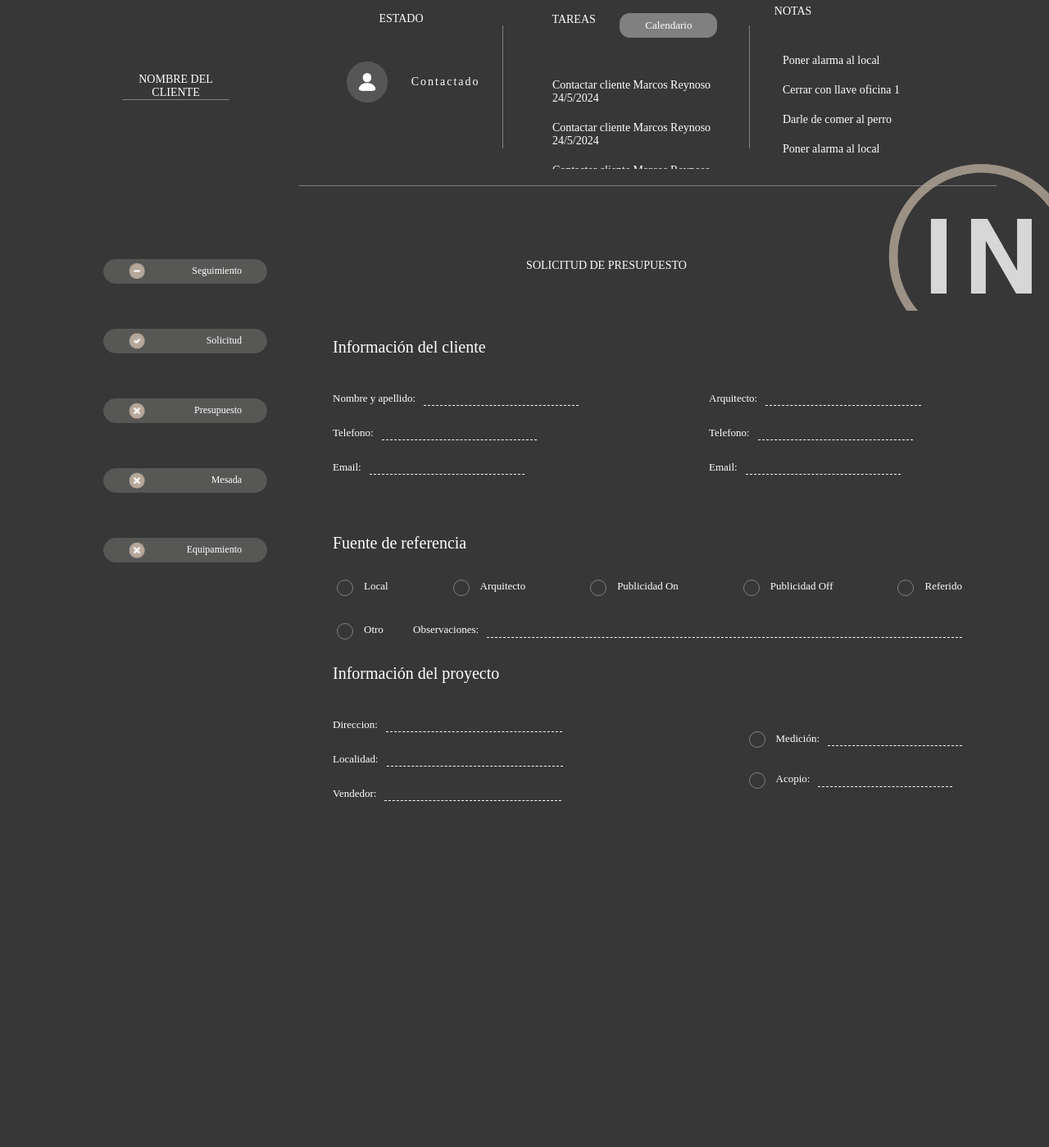
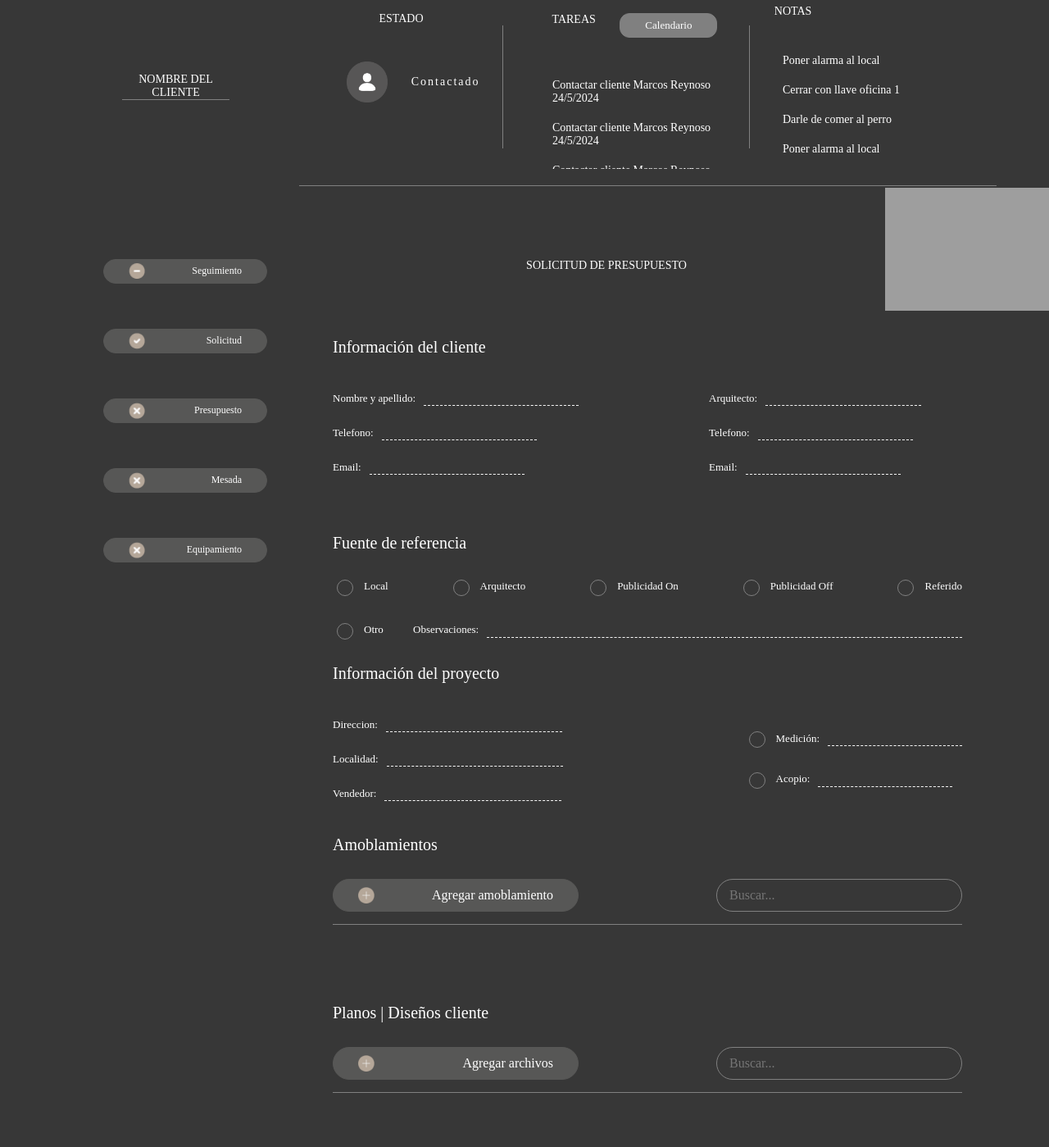
Before and after one commit to ezeevidal/sistema, a PHP site: page /pages/balunekcl.html in a window 1280 px wide. Shown: the part 421-1820 px from the top of the page at 82% size. Before the commit the page ends 1557 px from the top, so only its background shows below. Run offline with PHP 8.4, Linux system fonts and the light colour scheme; some libraries are stand-ins or nearby versions; grey boxes are pictures that could not be loaded.

Commit message:
clientes balunek

```diff
--- a/pages/balunekcl.html
+++ b/pages/balunekcl.html
@@ -5,6 +5,7 @@
   <meta charset="UTF-8" />
   <link rel="stylesheet" href="../style/balunekcl.css" />
   <link rel="shortcut icon" href="../Assets/icono.png" type="image/x-icon" />
+<link rel="stylesheet" href="https://cdn.jsdelivr.net/npm/datepicker/dist/datepicker.min.css">
   <meta name="viewport" content="width=device-width, initial-scale=1.0" />
   <title>Escritorio</title>
 </head>
@@ -230,10 +231,230 @@
             </div>
           </div>
         </div>
+
+
+        <!--Seccion Amoblamientos-->
+
+        <div class="div54">
+          <span>Amoblamientos</span>
+        </div>
+        <div class="div57">
+          <button id="open-popup-btn"><img src="../Assets/Recurso 21.png" alt="">Agregar amoblamiento</button>
+          <input type="search" placeholder="Buscar...">
+        </div>
+        <!-- Popup -->
+        <div id="popup" class="popup">
+          <div class="popup-content">
+            <span id="close-popup" class="close-btn">&times;</span>
+            <span style="font-size: large;"><strong>Elegí tu amoblamiento</strong></span>
+            <ul class="popup-list">
+              <li>Cocina</li>
+              <li>Lavadero</li>
+              <li>Vestidor Principal</li>
+              <li>Placard Bauti</li>
+            </ul>
+          </div>
+        </div>
+        <!-- Lista de elementos seleccionados -->
+        <div class="div58">
+          <ul id="selected-list" class="selected-list">
+            <!-- Aquí se agregarán los elementos seleccionados -->
+          </ul>
+        </div>
+
+        <!--Fin seccion Amoblamientos-->
+
+
+
+        <!-- Seccion archivos -->
+        <div class="div54">
+          <span>Planos | Diseños cliente</span>
+        </div>
+        <div class="div57">
+          <button id="open-popup-btn-archivos"><img src="../Assets/Recurso 21.png" alt="">Agregar archivos</button>
+          <input type="search" placeholder="Buscar...">
+        </div>
+        <!-- Popup -->
+        <div id="popup-archivos" class="popup">
+          <div class="popup-content">
+            <span id="close-popup-archivos" class="close-btn">&times;</span>
+            <span style="font-size: large;"><strong>Agregar archivos</strong></span>
+            <input type="file" id="file-input" multiple>
+            <button id="add-files-btn">Agregar archivos</button>
+          </div>
+        </div>
+        <!-- Lista de archivos seleccionados -->
+        <div class="div58">
+          <ul id="selected-files-list" class="selected-list">
+            <!-- Aquí se agregarán los archivos seleccionados -->
+          </ul>
+        </div>
+        <!-- Fin seccion archivos -->
+
+
+
+
+
+
+
+        <!--Calendario de recordatorios-->
+
+
+        <!--Fin calendario de recordatorios-->
+
+
+
+
+
       </div>
     </div>
   </div>
   </div>
+
+
+
+
+  <script>
+
+//Calendario de recordatorio!
+
+
+
+
+
+
+
+
+
+
+
+
+
+
+//Popup amoblamientos
+    // Mostrar popup
+    document.getElementById('open-popup-btn').addEventListener('click', function () {
+      document.getElementById('popup').style.display = 'flex';
+    });
+
+    // Cerrar popup
+    document.getElementById('close-popup').addEventListener('click', function () {
+      document.getElementById('popup').style.display = 'none';
+    });
+
+    // Agregar elementos al hacer clic en ellos en el popup
+    document.querySelectorAll('.popup-list li').forEach(function (item) {
+      item.addEventListener('click', function () {
+        // Crear un nuevo elemento de lista
+        var newItem = document.createElement('li');
+        newItem.classList.add('selected-list-item');
+        newItem.textContent = this.textContent;
+
+        // Crear ícono de basura
+        var trashIcon = document.createElement('span');
+        trashIcon.classList.add('trash-icon');
+        trashIcon.innerHTML = '🗑'; // Usa un ícono real o una imagen si es necesario
+        trashIcon.addEventListener('click', function () {
+          newItem.remove();
+        });
+
+        // Agregar el texto y el ícono de basura al nuevo elemento
+        newItem.appendChild(trashIcon);
+
+        // Agregar el nuevo elemento a la lista de seleccionados
+        document.getElementById('selected-list').appendChild(newItem);
+
+        // Cerrar el popup
+        document.getElementById('popup').style.display = 'none';
+      });
+    });
+
+
+
+
+
+
+
+
+
+
+
+//Popup de archivos!
+
+// Mostrar popup de archivos
+document.getElementById('open-popup-btn-archivos').addEventListener('click', function () {
+  document.getElementById('popup-archivos').style.display = 'flex';
+});
+
+// Cerrar popup de archivos
+document.getElementById('close-popup-archivos').addEventListener('click', function () {
+  document.getElementById('popup-archivos').style.display = 'none';
+});
+
+// Agregar archivos al hacer clic en el botón
+document.getElementById('add-files-btn').addEventListener('click', function () {
+  var fileInput = document.getElementById('file-input');
+  var files = fileInput.files;
+
+  // Iterar sobre los archivos seleccionados
+  for (var i = 0; i < files.length; i++) {
+    var file = files[i];
+
+    // Crear un nuevo elemento de lista para cada archivo
+    var newItem = document.createElement('li');
+    newItem.classList.add('selected-list-item');
+    newItem.textContent = file.name;
+
+    // Crear el botón de acción para descargar el archivo
+    var downloadButton = document.createElement('img');
+    downloadButton.src = '../assets/descarga.png'; // Ruta de la imagen de descarga
+    downloadButton.alt = 'Descargar'; // Texto alternativo para la imagen de descarga
+    downloadButton.classList.add('action-button');
+
+    // Establecer el tamaño del botón de descarga
+    downloadButton.style.width = '20px'; // Ajusta el ancho según sea necesario
+    downloadButton.style.height = '20px'; // Ajusta la altura según sea necesario
+
+    // Añadir evento para descargar el archivo
+    (function (file) {
+      downloadButton.addEventListener('click', function () {
+        var downloadLink = document.createElement('a');
+        downloadLink.href = URL.createObjectURL(file);
+        downloadLink.download = file.name;
+        downloadLink.click();
+      });
+    })(file);
+
+    // Crear el botón de acción para eliminar el archivo
+    var trashIcon = document.createElement('img');
+    trashIcon.src = '../assets/carga.png'; // Ruta de la imagen de borrar
+    trashIcon.alt = 'Eliminar'; // Texto alternativo para la imagen de borrar
+    trashIcon.classList.add('action-button');
+
+    // Establecer el tamaño del icono de eliminar
+    trashIcon.style.width = '20px'; // Ajusta el ancho según sea necesario
+    trashIcon.style.height = '20px'; // Ajusta la altura según sea necesario
+
+    // Añadir evento para eliminar el archivo
+    trashIcon.addEventListener('click', function () {
+      newItem.remove();
+    });
+
+    // Agregar los botones al elemento de la lista
+    newItem.appendChild(downloadButton);
+    newItem.appendChild(trashIcon);
+
+    // Agregar el nuevo elemento a la lista de archivos seleccionados
+    document.getElementById('selected-files-list').appendChild(newItem);
+  }
+
+  // Limpiar el valor del input de archivo
+  fileInput.value = '';
+
+  // Cerrar el popup de archivos
+  document.getElementById('popup-archivos').style.display = 'none';
+});
+  </script>
 </body>
 
 </html>
--- a/style/balunekcl.css
+++ b/style/balunekcl.css
@@ -730,3 +730,154 @@ body {
   .div5629 input:focus{
     outline: none;
   }
+
+
+.div57{
+  display: flex;
+  flex-direction: row;
+  justify-content: space-between;
+  width: 100%;
+  height: 50px;
+  align-items: center;
+  border-bottom: 1px solid grey;
+  padding-bottom: 15px;
+}
+
+.div57 button {
+  width: 300px;
+  height: 40px;
+  background-color: #575756;
+  border: 1px solid #575756;
+  border-radius: 50px;
+  display: flex;
+  flex-direction: row;
+  justify-content: space-between;
+  align-items: center;
+  color: white;
+  font-size: 16px;
+  font-family: montserrat;
+  font-weight: 400;
+  padding-left: 30px;
+  padding-right: 30px;
+  cursor: pointer;
+}
+.div57 button img {
+  width: 20px;
+}
+.div57 input{
+  width: 300px;
+  height: 40px;
+  border: 1px solid grey;
+  border-radius: 30px;
+  padding: 15px;
+  background-color: transparent;
+  outline: none;
+  color: white;
+  font-family: montserrat;
+  font-size: medium;
+}
+.popup {
+  display: none;
+  position: fixed;
+  left: 0;
+  top: 0;
+  width: 100%;
+  height: 100%;
+  background: rgba(0, 0, 0, 0.5);
+  justify-content: center;
+  align-items: center;
+}
+
+.popup-content {
+  width: max-content;
+  height: max-content;
+  background: grey;
+  padding: 20px;
+  border-radius: 5px;
+  text-align: center;
+  display: flex;
+  flex-direction: column;
+}
+
+.close-btn {
+  cursor: pointer;
+  padding: 5px 10px;
+  background: #444;
+  color: #fff;
+  border: none;
+  border-radius: 5px;
+  margin: 0 95%;
+}
+
+.popup-list {
+  list-style: none;
+  padding: 0;
+}
+
+.popup-list li {
+  padding: 10px;
+  border-bottom: 1px solid #ddd;
+  margin-top: -1px;
+  background-color: transparent;
+  cursor: pointer;
+  font-size: medium;
+  font-family: montserrat;
+  font-weight: 400;
+  color: white;
+}
+
+.popup-list li:hover {
+  background-color: #efefef;
+  color: grey;
+}
+
+.selected-list {
+  list-style: none;
+  padding-left: 0;
+  margin-bottom: 50px;
+  overflow-y: auto;
+  max-height: 150px;
+}
+.selected-list-item {
+  background-color: transparent;
+  border-bottom: 1px solid grey;
+  margin-top: 5px;
+  padding: 10px;
+  cursor: pointer;
+  display: flex;
+  justify-content: space-between;
+  align-items: center;
+  color: white;
+  font-size: medium;
+  font-family: montserrat;
+  font-weight: 300;
+}
+
+.trash-icon {
+  cursor: pointer;
+  color: white;
+}
+
+/* Estilos para personalizar el scroll */
+.selected-list::-webkit-scrollbar {
+  width: 8px; /* Ancho del scrollbar */
+}
+
+.selected-list::-webkit-scrollbar-track {
+  background: rgb(192, 192, 192); /* Color del fondo del scrollbar */
+}
+
+.selected-list::-webkit-scrollbar-thumb {
+  background: grey; /* Color del scrollbar */
+}
+
+.selected-list::-webkit-scrollbar-thumb:hover {
+  background: #555; /* Color del scrollbar al pasar el cursor sobre él */
+}
+.file-name {
+  flex: 1;
+}
+
+.action-button {
+  margin-left: 10px;
+}
```
Also changed, not shown: Assets/Recurso 2.png (deleted), Assets/Recurso 21.png (added), Assets/carga.png (added), Assets/descarga.png (added), 2 other files.
